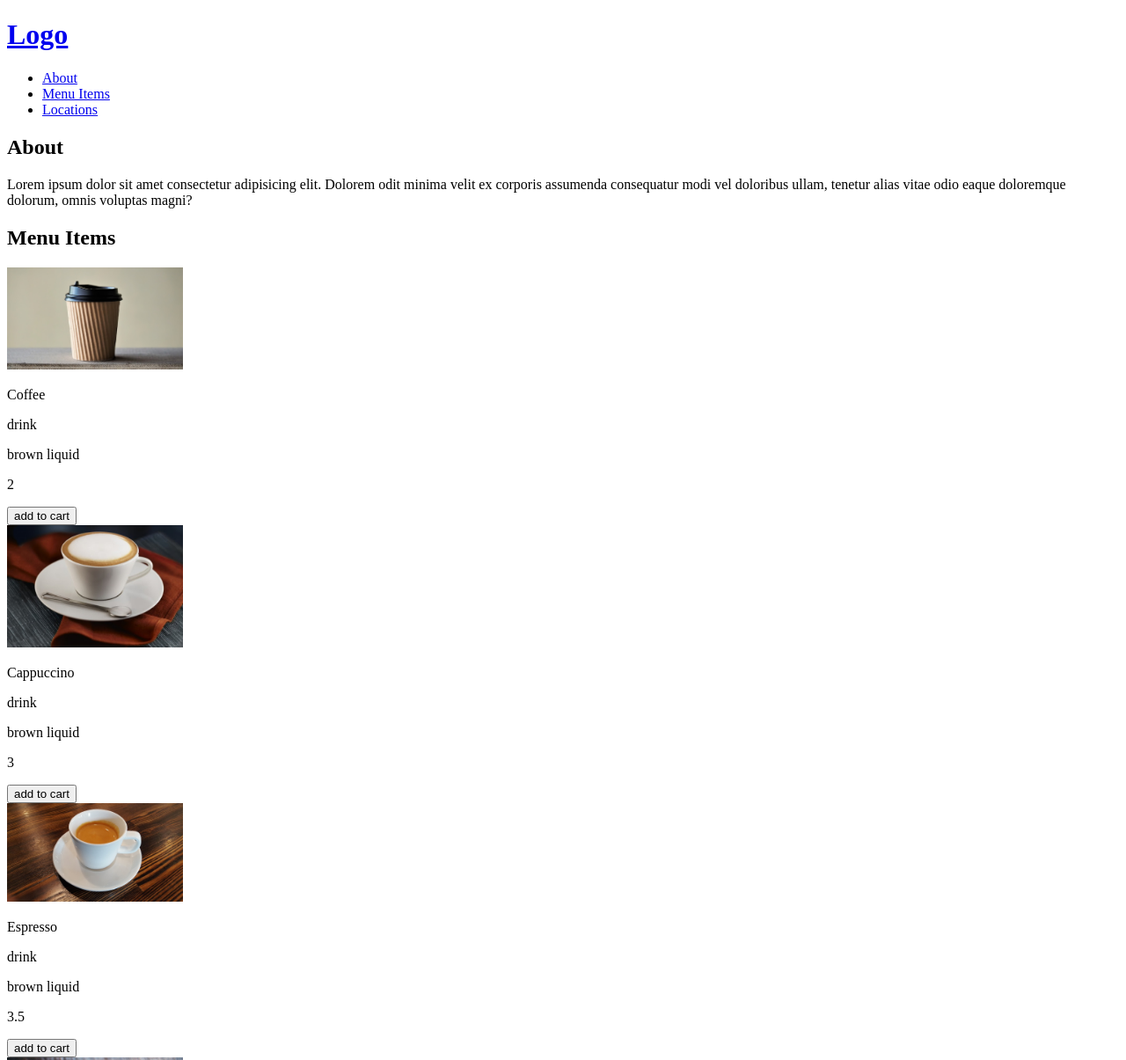
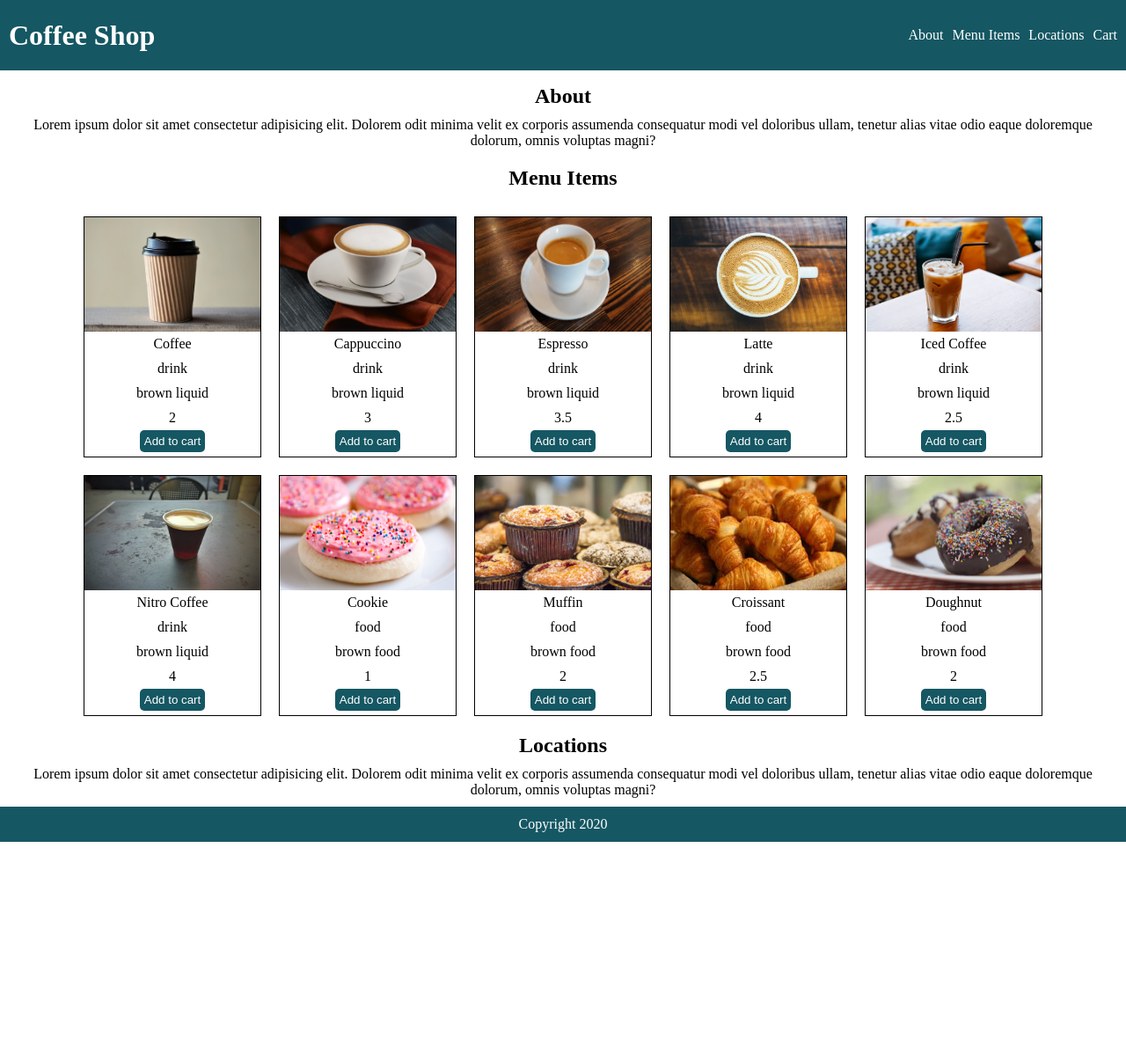
Before and after one commit to JackieKrkwd/Coffee-Shop, a plain HTML site: page index.html in a window 1280 px wide. Shown: the top 1205 px of the page at 88% size. After the commit the page ends 957 px from the top, so only its background shows below. Drawn offline with Linux system fonts and the light colour scheme.

Commit message:
added stying

```diff
--- a/index.html
+++ b/index.html
@@ -9,21 +9,30 @@
   <body>
     <!-- Header -->
     <header class="header">
-      <h1><a href="#">Logo</a></h1>
-      <nav>
-        <ul>
-          <li><a href="#about">About</a></li>
-          <li><a href="#menu">Menu Items</a></li>
-          <li><a href="#location">Locations</a></li>
+      <h1><a href="#" class="logo">Coffee Shop</a></h1>
+      <nav class="nav">
+        <ul class="list">
+          <li class="list-item">
+            <a href="#about" class="nav-links">About</a>
+          </li>
+          <li class="list-item">
+            <a href="#menu" class="nav-links">Menu Items</a>
+          </li>
+          <li class="list-item">
+            <a href="#location" class="nav-links">Locations</a>
+          </li>
+          <li class="list-item">
+            <a href="#" class="nav-links">Cart</a>
+          </li>
         </ul>
-        <div class="cart"></div>
-        <p class="total"></p>
       </nav>
     </header>
+    <div class="cart"></div>
+    <p class="total"></p>
     <!-- About Section -->
-    <section id="about">
-      <h2>About</h2>
-      <p>
+    <section class="about" id="about">
+      <h2 class="about-title">About</h2>
+      <p class="about-paragraph">
         Lorem ipsum dolor sit amet consectetur adipisicing elit. Dolorem odit
         minima velit ex corporis assumenda consequatur modi vel doloribus ullam,
         tenetur alias vitae odio eaque doloremque dolorum, omnis voluptas magni?
@@ -31,7 +40,7 @@
     </section>
 
     <!-- Order Section -->
-    <h2>Menu Items</h2>
+    <h2 class="menu-title">Menu Items</h2>
     <section class="item-container" id="menu"></section>
 
     <!-- Form Container -->
@@ -82,14 +91,17 @@
     </div>
 
     <!-- Locations Section -->
-    <section id="location">
-      <h2>Locations</h2>
-      <p>
+    <section class="location" id="location">
+      <h2 class="location-title">Locations</h2>
+      <p class="location-paragraph">
         Lorem ipsum dolor sit amet consectetur adipisicing elit. Dolorem odit
         minima velit ex corporis assumenda consequatur modi vel doloribus ullam,
         tenetur alias vitae odio eaque doloremque dolorum, omnis voluptas magni?
       </p>
     </section>
+    <footer class="footer">
+      <p class="footer-paragraph">Copyright 2020</p>
+    </footer>
     <script src="script.js"></script>
   </body>
 </html>
--- a/script.js
+++ b/script.js
@@ -95,6 +95,7 @@ itemContainer.addEventListener("click", (e) => {
       2
     )} Total: ${total + tax}`;
     displayInCart();
+    console.log("hello add");
   }
 });
 
@@ -102,21 +103,27 @@ const display = () => {
   itemContainer.innerHTML = "";
   menuItems.forEach((item, index) => {
     let card = document.createElement("div");
+    card.classList.add("menu-card");
     let image = document.createElement("img");
     image.setAttribute("src", item.image);
     image.classList.add("img");
     let nameParagraph = document.createElement("p");
     nameParagraph.innerText = item.name;
+    nameParagraph.classList.add("card-paragraph");
     let categoryParagraph = document.createElement("p");
     categoryParagraph.innerText = item.category;
+    categoryParagraph.classList.add("card-paragraph");
     let descriptionParagraph = document.createElement("p");
     descriptionParagraph.innerText = item.description;
+    descriptionParagraph.classList.add("card-paragraph");
     let priceParagraph = document.createElement("p");
     priceParagraph.innerText = item.price;
+    priceParagraph.classList.add("class", "card-paragraph");
     let addMenuItem = document.createElement("button");
     addMenuItem.classList.add("addToCart");
-    addMenuItem.innerText = "add to cart";
+    addMenuItem.innerText = "Add to cart";
     addMenuItem.setAttribute("data-index", index);
+    addMenuItem.classList.add("class", "menu-btn");
     card.append(
       image,
       nameParagraph,
@@ -162,6 +169,7 @@ const displayInCart = () => {
     cashCheckout.classList.add("hide");
     creditCheckout.classList.add("hide");
     checkoutForm.classList.remove("hide");
+    console.log("hello");
   });
 
   //CASH OR CREDIT SECTION
--- a/style.css
+++ b/style.css
@@ -1,7 +1,97 @@
+body,
+h1,
+ul,
+.footer-paragraph {
+  margin: 0;
+  padding: 0;
+}
+
+.header {
+  background-color: #155763;
+  height: 115px;
+}
+
+.nav {
+  margin-bottom: 10px;
+}
+
+.logo,
+.nav-links {
+  color: white;
+  text-decoration: none;
+}
+
+.logo {
+  margin-left: 10px;
+}
+
+.list {
+  list-style: none;
+  margin-left: 10px;
+}
+
+.about {
+  text-align: center;
+}
+
+.about-title,
+.about-paragraph {
+  margin: 10px;
+}
+
+.menu-title {
+  text-align: center;
+}
+
+.item-container {
+  display: flex;
+  flex-wrap: wrap;
+  justify-content: center;
+}
+
+.menu-card {
+  border: 1px solid black;
+  margin: 10px;
+  display: flex;
+  flex-direction: column;
+  align-items: center;
+}
+
 .img {
   width: 200px;
+  height: 130px;
 }
 
+.card-paragraph {
+  margin: 5px;
+}
+
+.menu-btn {
+  margin-bottom: 5px;
+  background-color: #155763;
+  color: white;
+  border: none;
+  padding: 5px;
+  border-radius: 5px;
+}
+
+.location {
+  text-align: center;
+}
+
+.location-title,
+.location-paragraph {
+  margin: 10px;
+}
+
+.footer {
+  background-color: #155763;
+  color: white;
+  display: flex;
+  justify-content: center;
+  align-items: center;
+  height: 40px;
+}
 .form-container {
   position: fixed;
   width: 100%;
@@ -28,3 +118,27 @@
 .hide {
   display: none;
 }
+
+@media only screen and (min-width: 768px) {
+  .header {
+    display: flex;
+    justify-content: space-between;
+    align-items: center;
+    height: 80px;
+  }
+
+  .nav {
+    display: flex;
+    align-items: center;
+    margin: 0;
+  }
+
+  .list {
+    display: flex;
+    margin-right: 10px;
+  }
+
+  .list-item {
+    margin-left: 10px;
+  }
+}
```
